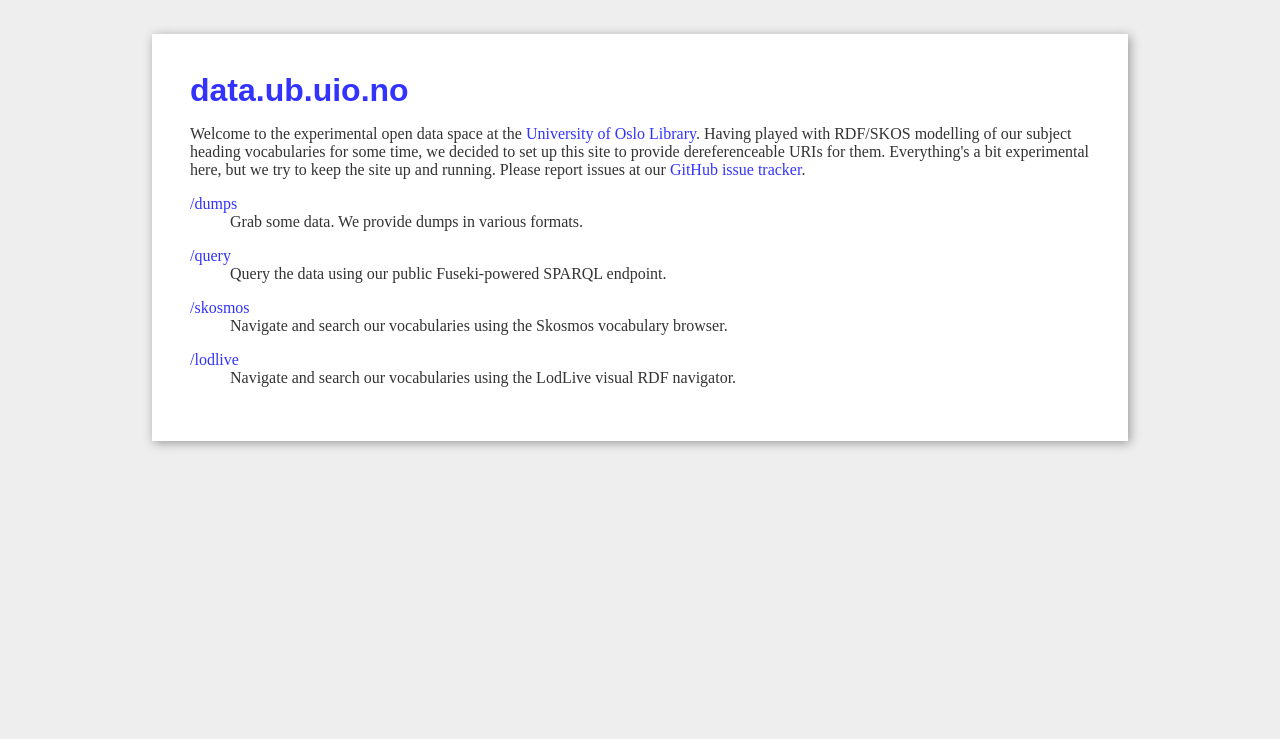
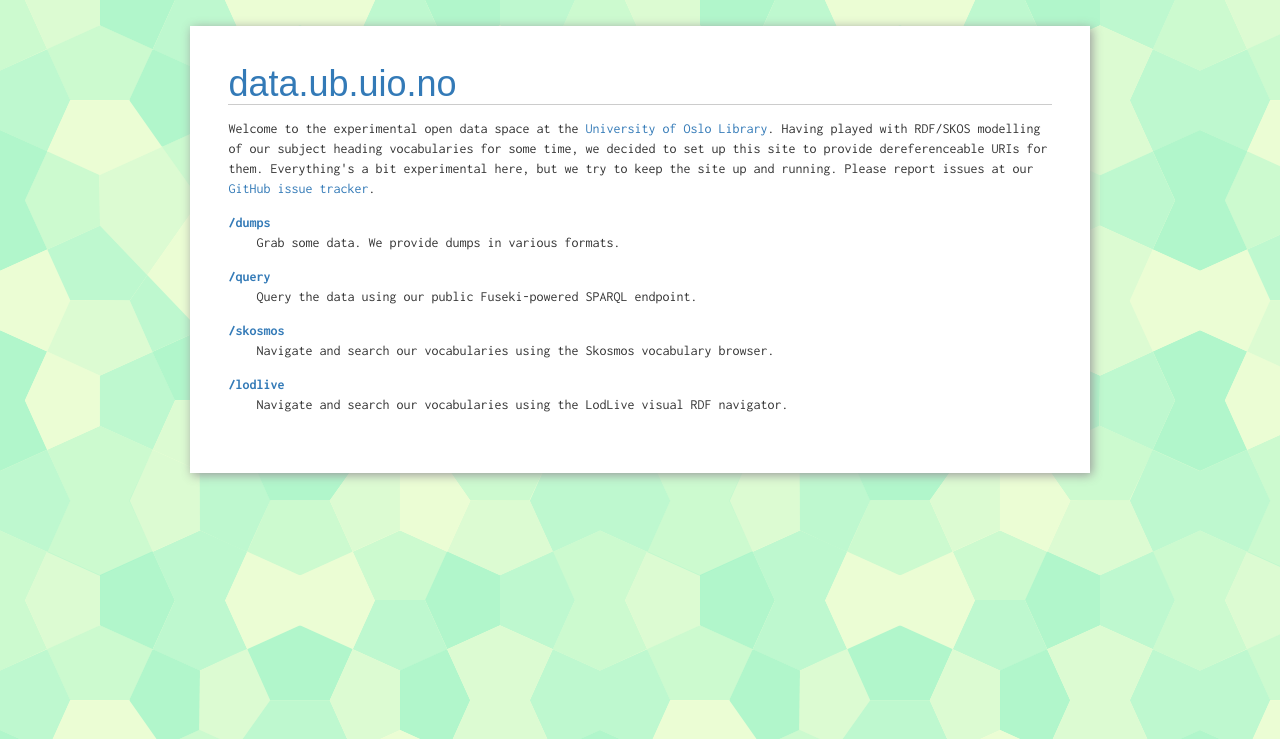
Before and after one commit to uio-library/data.ub.uio.no, a PHP site: page /index.html in a window 1280 px wide. Shown: the top 739 px of the page. Run offline with PHP 8.4, Linux system fonts and the light colour scheme.

Commit message:
Add some style

```diff
--- a/www/default/dumps/index.php
+++ b/www/default/dumps/index.php
@@ -5,11 +5,13 @@
 <meta name="viewport" content="width=device-width, initial-scale=1">
 <meta http-equiv="x-ua-compatible" content="ie=edge, chrome=1" />
 <title>Dumps - data.ub.uio.no</title>
-<link rel="stylesheet" href="../site.css" />
+  <link rel="stylesheet" href="https://maxcdn.bootstrapcdn.com/bootstrap/3.3.6/css/bootstrap.min.css" integrity="sha384-1q8mTJOASx8j1Au+a5WDVnPi2lkFfwwEAa8hDDdjZlpLegxhjVME1fgjWPGmkzs7" crossorigin="anonymous">
+  <link rel="stylesheet" href="/site.css" />
+  <link href='https://fonts.googleapis.com/css?family=Inconsolata:400,700' rel='stylesheet' type='text/css'>
 </head>
 <body>
 
-<div class="container">
+<div class="pagecontainer">
 
 <h1><a href="/">data.ub.uio.no</a> / dumps</h1>
 
--- a/www/default/index.html
+++ b/www/default/index.html
@@ -6,11 +6,13 @@
   <meta name="viewport" content="width=device-width, initial-scale=1">
   <meta http-equiv="x-ua-compatible" content="ie=edge, chrome=1">
   <title>data.ub.uio.no</title>
-  <link rel="stylesheet" type="text/css" href="site.css">
+  <link rel="stylesheet" href="https://maxcdn.bootstrapcdn.com/bootstrap/3.3.6/css/bootstrap.min.css" integrity="sha384-1q8mTJOASx8j1Au+a5WDVnPi2lkFfwwEAa8hDDdjZlpLegxhjVME1fgjWPGmkzs7" crossorigin="anonymous">
+  <link rel="stylesheet" type="text/css" href="/site.css">
+  <link href='https://fonts.googleapis.com/css?family=Inconsolata:400,700' rel='stylesheet' type='text/css'>
 </head>
 <body>
 
-  <div class="container">
+  <div class="pagecontainer">
 
     <h1>
       <a href="/">data.ub.uio.no</a>
--- a/www/default/site.css
+++ b/www/default/site.css
@@ -1,25 +1,39 @@
+p, dl, li {
+  font-family: 'Inconsolata', Arial, sans-serif; font-weight: 400;
+}
 body {
-    background: #eee;
+    background: #eee url(/res/congruent_pentagon.png); /* subtlepatterns.com */
+    /* http://mathtourist.blogspot.no/2010/06/tiling-with-pentagons.html */
     padding: 2vw;
     color: #333;
 }
+h1, h2 {
+  font-family: Arial, sans-serif; font-weight: 400;
+}
 h1, h2, h3 {
-    font-family: sans-serif;
     margin: 0;
 }
-a:link, a:visited {
+h1, h2 {
+    margin-bottom:.4em;
+    border-bottom: 1px solid #ccc;
+}
+h2 {
+    margin-top: .8em;
+}
+
+a:hover {
     text-decoration: none;
-    color: #33f;
-}
-a:hover {
-    text-decoration: underline;
+    background: rgba(255, 255, 0, .2);
 }
 
 dt {
 	margin-top: 1em;
 }
+dd {
+    margin-left: 2em;
+}
 
-.container {
+.pagecontainer {
 	max-width: 900px;
 	margin: 0 auto;
 	background: white;
```
Also changed, not shown: www/yasqe/index.html (+5 -3 lines), www/default/res/congruent_pentagon.png (added), www/default/res/congruent_pentagon_grey.png (added).
